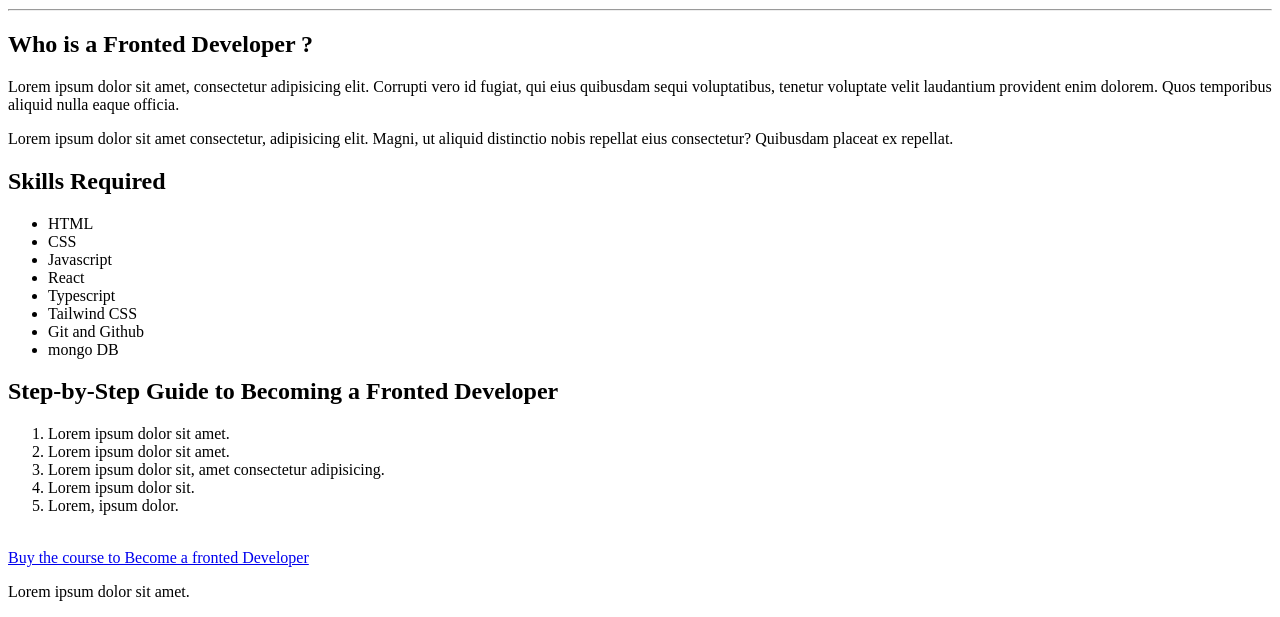
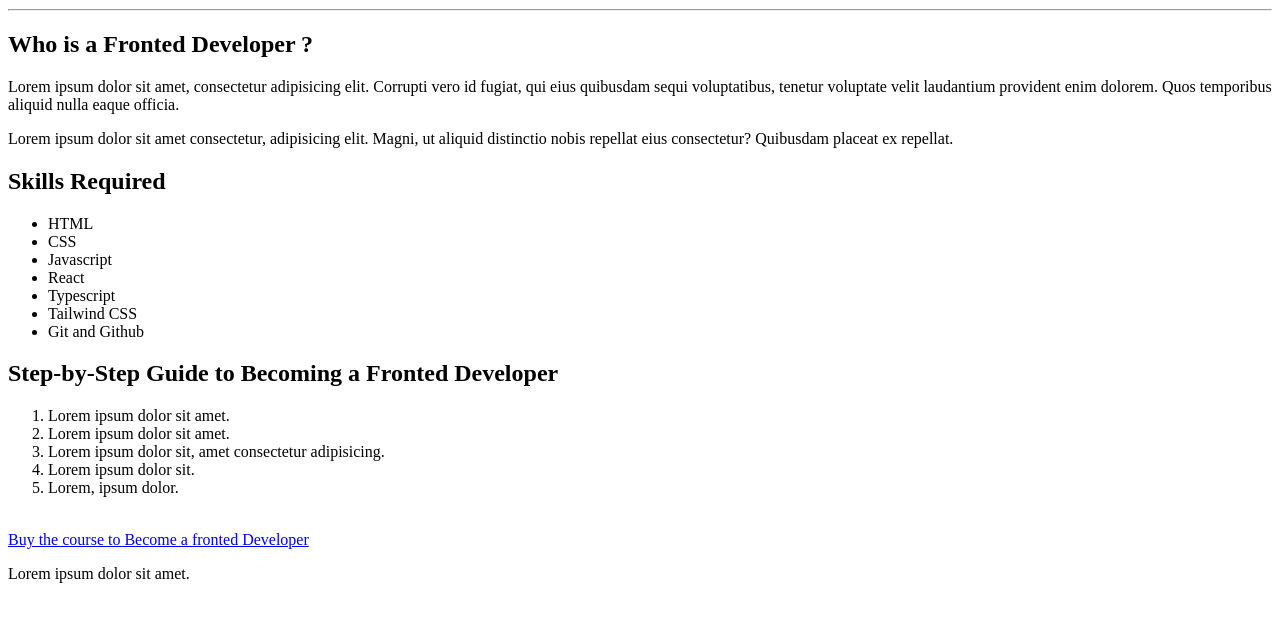
Before and after one commit to barunamajhi800-dev/web-dev, a plain HTML site: page day1_project/index.html in a window 1280 px wide. Shown: the part 283-900 px from the top of the page. Drawn offline with Linux system fonts and the light colour scheme.

Commit message:
last commit

```diff
--- a/day1_project/index.html
+++ b/day1_project/index.html
@@ -23,7 +23,6 @@
         <li>Typescript</li>
         <li>Tailwind CSS</li>
         <li>Git and Github</li>
-        <li>mongo DB</li>
     </ul>
     <h2>Step-by-Step Guide to Becoming a Fronted Developer</h2>
     <ol>
```
